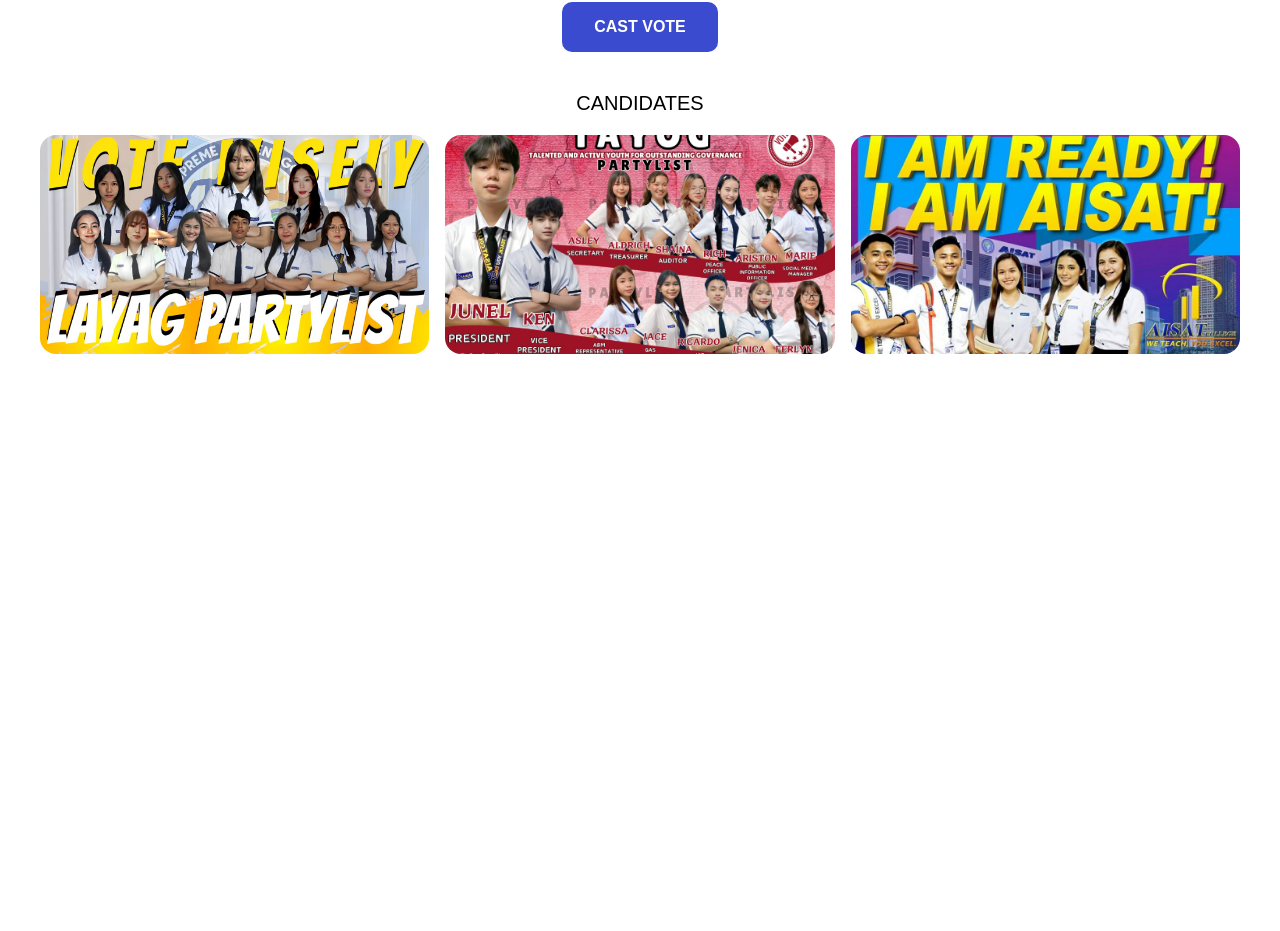
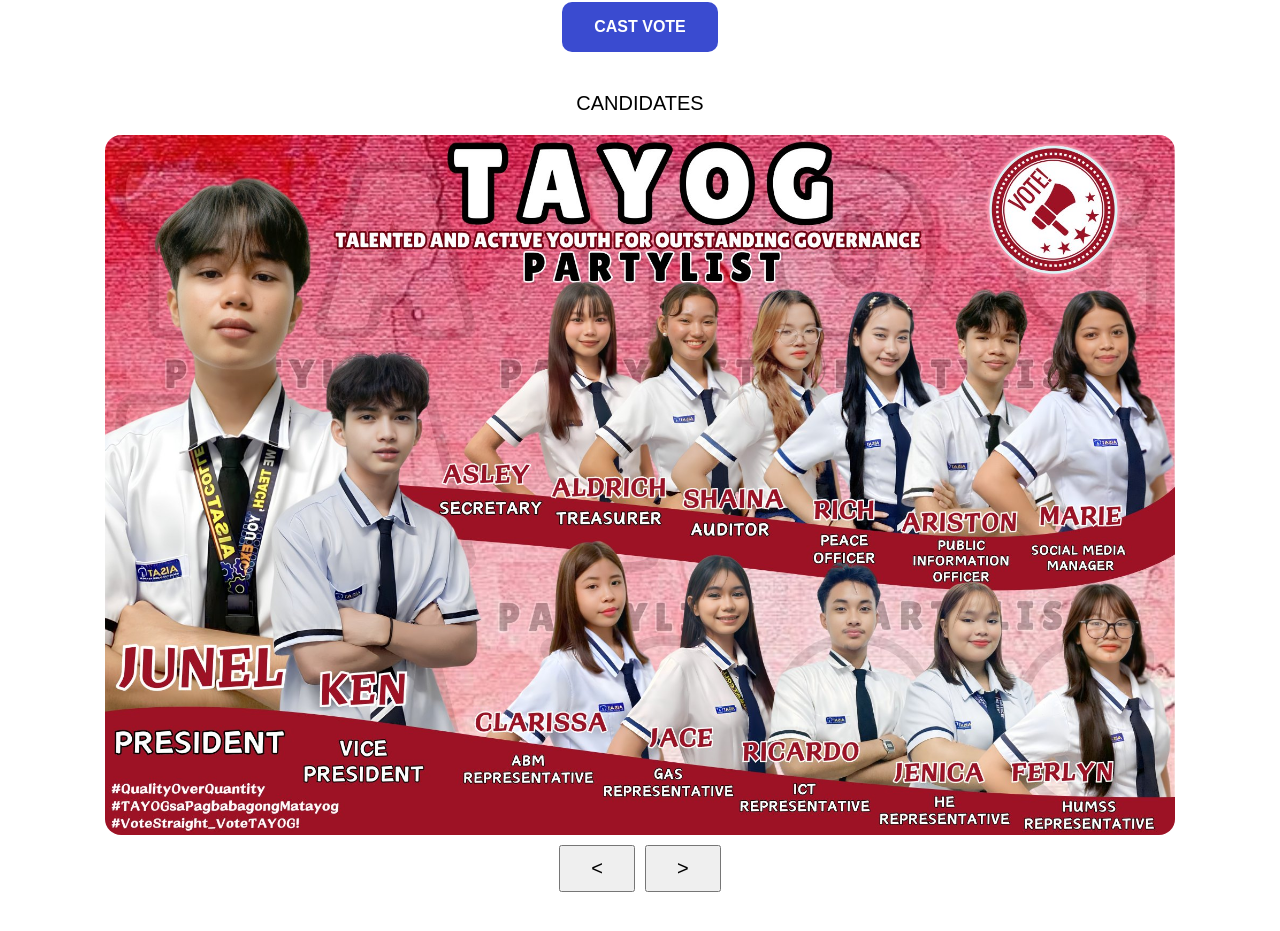
Before and after one commit to roegie/ssg-voting, a Vue app: page /voting in a window 1280 px wide. Shown: the part 339-1270 px from the top of the page. Built offline with nearby package versions, Linux system fonts and the light colour scheme.

Commit message:
slideshow

```diff
--- a/src/components/Header.vue
+++ b/src/components/Header.vue
@@ -5,7 +5,7 @@
       <router-link id="navLink" to="/">HOME</router-link>
       <router-link id="navLink" to="/voting">VOTING</router-link>
       <router-link id="navLink" to="">CONTACTS</router-link>
-      <router-link id="navLink" to="">ABOUT</router-link>
+      <router-link id="navLink" to="/about">ABOUT</router-link>
     </nav>
   </header>
 </template>
--- a/src/router/index.js
+++ b/src/router/index.js
@@ -2,10 +2,13 @@
 
 import Home from '../views/Home.vue'
 import Voting from '../views/Voting.vue'
+import About from '../views/About.vue'
+
 
 const routes = [
   { path: '/', component: Home },
   { path: '/voting', component: Voting },
+  { path: '/about', component: About },
 ]
 
 const router = createRouter({
--- /dev/null
+++ b/src/views/About.vue
@@ -0,0 +1,51 @@
+<template>
+  <main>
+      <h1>About</h1>
+      <p id="desc">This application is developed by three students with the help of a professor. It aims to provide a seamless voting experience.</p>
+      <p>This project is part of a larger initiative to modernize voting systems and ensure secure, transparent, and efficient elections. By leveraging the latest technologies, we aim to create a user-friendly platform that can be easily adopted by various institutions. Our goal is to enhance the overall voting process, making it more accessible and reliable for everyone involved.</p>
+  </main>
+</template>
+
+<script setup>
+</script>
+
+<style scoped>
+  main {
+    display: flex;
+    flex-direction: column;
+    align-items: center;
+    text-align: center;
+    padding: 14rem 4rem 0;
+    animation: upSyndrome 1.6s;
+  }
+  h1 {
+    width: max-content;
+    color: #000000;
+    padding-left: 2rem;
+    border-left: 0.6rem solid #3a4bd0;
+    background: linear-gradient(to right, #3a4bd040, transparent);
+    font: 8.6rem "Instrument Serif", serif;
+  }
+  #desc {
+     width: 80%;
+    color: #404040;
+    padding: 1rem 0 0;
+    font: 3rem Arial, sans-serif;
+    width:50%;
+    overflow: hidden;
+    display: inline-block;
+    white-space: normal;
+    font-weight:600;
+  }
+  main p:nth-of-type(2) {
+    width: 80%;
+    color: #404040;
+    padding: 1rem 0 0;
+    font: 1.5rem Arial, sans-serif;
+    width:50%;
+    overflow: hidden;
+    display: inline-block;
+    white-space: normal;
+
+  }
+</style>
--- a/src/views/Home.vue
+++ b/src/views/Home.vue
@@ -7,9 +7,11 @@
     <section id="candidates">
       <label>candidates</label>
       <div id="candImages">
-        <img src="/src/assets/layag.jpg" alt="Candidate">
-        <img src="/src/assets/tayog.jpg" alt="Candidate">
-        <img src="/src/assets/nigga.jpg" alt="Candidate">
+        <img :src="images[currentImageIndex]" alt="Candidate">
+      </div>
+      <div id="slideshow-controls">
+        <button @click="prevImage"><</button>
+        <button @click="nextImage">></button>
       </div>
     </section>
 
@@ -61,8 +63,31 @@
   showFormRef.value = true;
 };
 
+// Slideshow logic
+const images = ref([
+  '/src/assets/layag.jpg',
+  '/src/assets/tayog.jpg',
+  '/src/assets/nigga.jpg'
+]);
+const currentImageIndex = ref(0);
+
+const startSlideshow = () => {
+  setInterval(() => {
+    nextImage();
+  }, 5000);
+};
+
+const nextImage = () => {
+  currentImageIndex.value = (currentImageIndex.value + 1) % images.value.length;
+};
+
+const prevImage = () => {
+  currentImageIndex.value = (currentImageIndex.value - 1 + images.value.length) % images.value.length;
+};
+
 onMounted(() => {
   typeText();
+  startSlideshow();
 });
 </script>
 
@@ -115,16 +140,27 @@
   }
   #candImages {
     display: grid;
-    grid-template-columns: repeat(3, 1fr);
+    grid-template-columns: 1fr;
     gap: 1.6rem;
     margin-top: 2rem;
   }
   #candImages img {
     object-fit: cover;
     width: 100%;
-    aspect-ratio: 16/9;
+    height: 70rem;
     background: #00000016;
     border-radius: 1.6rem;
+  }
+  #slideshow-controls {
+    display: flex;
+    justify-content: center;
+    gap: 1rem;
+    margin-top: 1rem;
+  }
+  #slideshow-controls button {
+    padding: 1rem 3rem;
+    font-size:2rem;
+    cursor: pointer;
   }
   @keyframes upSyndrome {
     0% {
@@ -144,4 +180,4 @@
       transform: none;
     }
   }
-  </style>
+</style>
--- a/src/views/Voting.vue
+++ b/src/views/Voting.vue
@@ -22,6 +22,10 @@
 
 <style scoped>
     main {
+    display: flex;
+    flex-direction: column;
+    align-items: center;
+    text-align: center;
     padding: 14rem 4rem 0;
     animation: upSyndrome 1.6s;
   }
@@ -38,6 +42,7 @@
     grid-template-columns: repeat(4, 1fr);
     gap: 1.6rem;
     margin-top: 4rem;
+
   }
     .card {
         display: grid;
```
Lines whose indentation alone changed are shown as unchanged.
